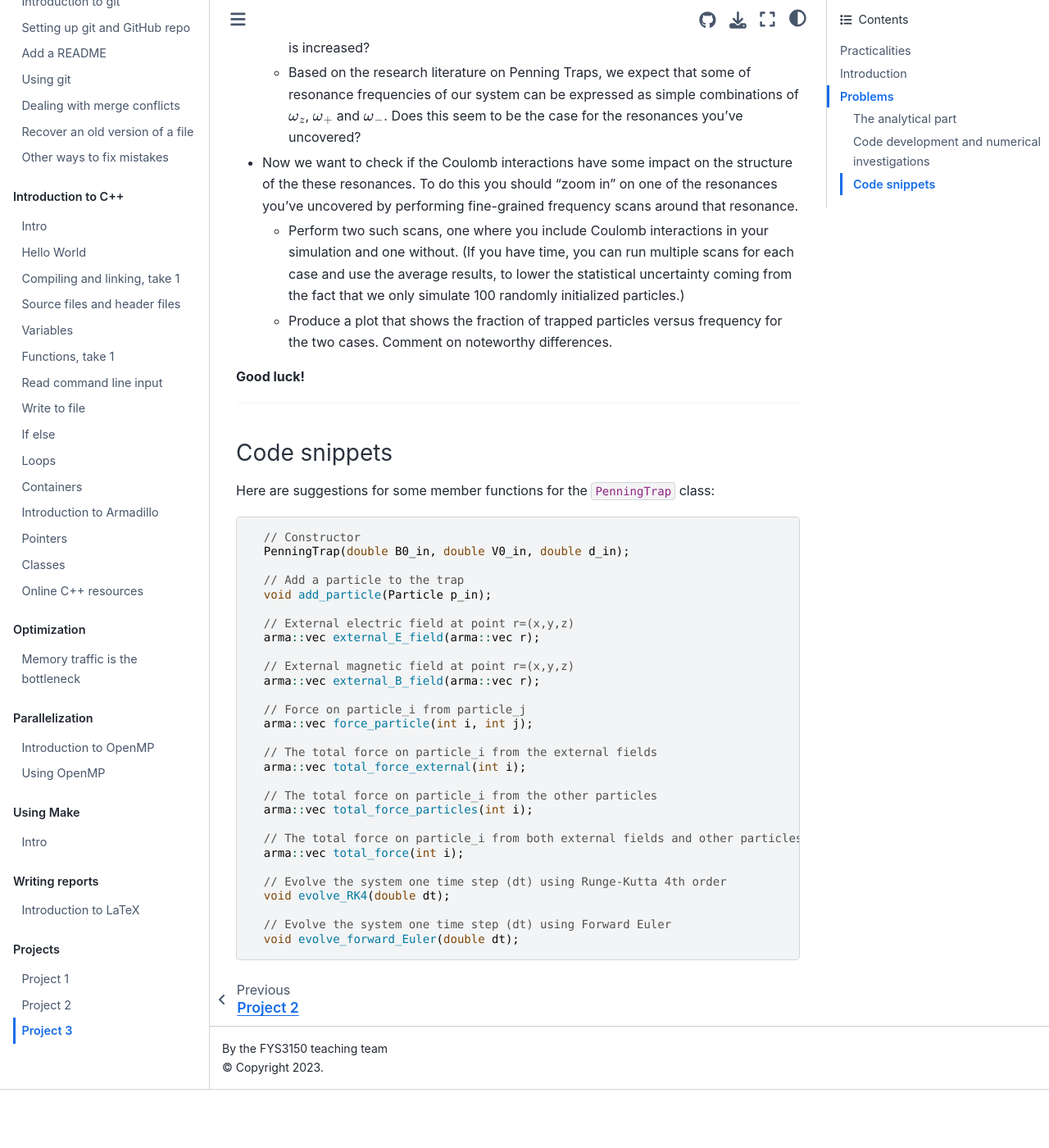
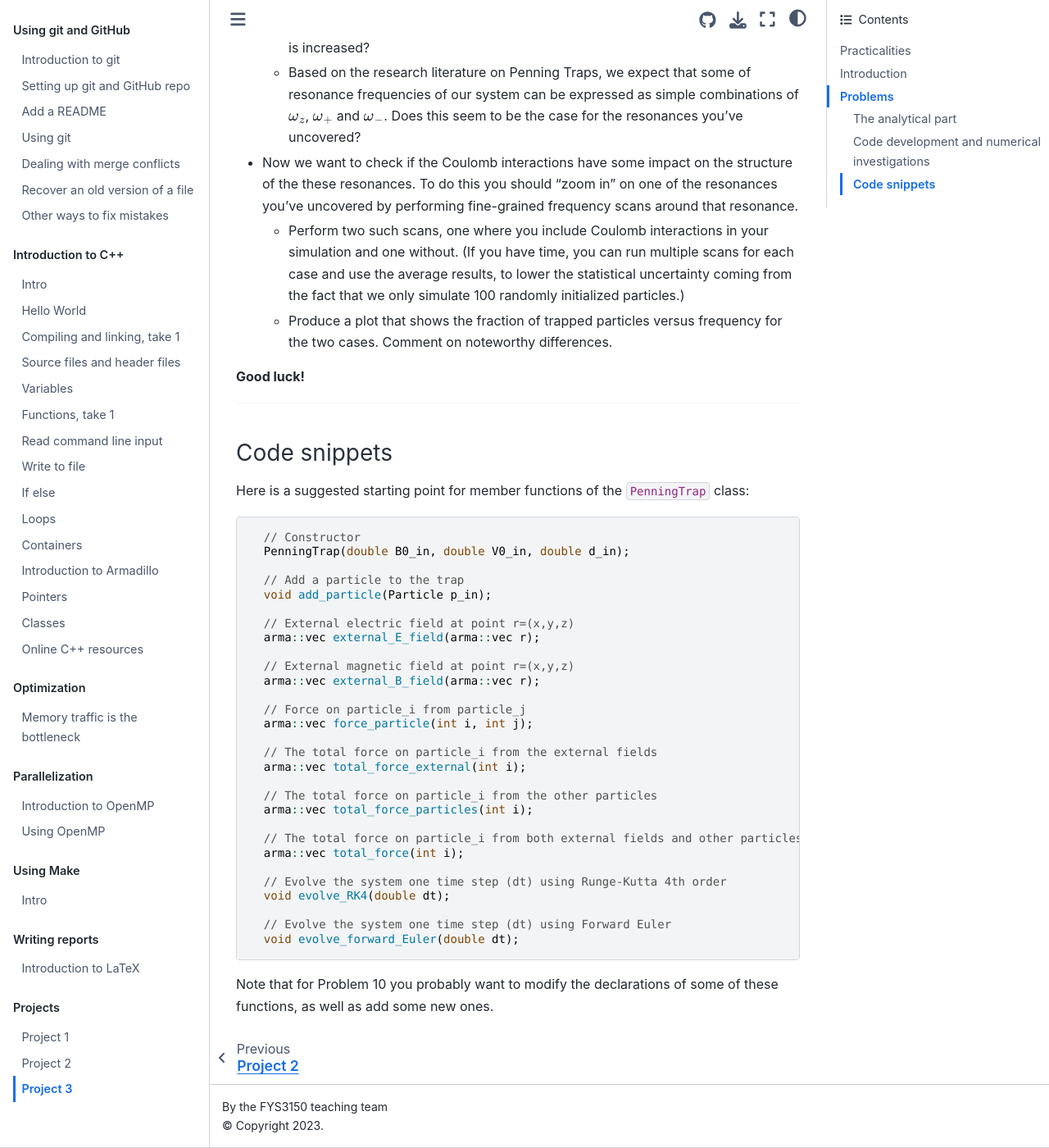
Before and after one commit to anderkve/FYS3150, a Jupyter Book: the page built from book/projects/project3.md, in a window 1280 px wide and 1400 px high, scrolled down 12144 px. Shown: the whole window at 82% size. Built offline with Jupyter Book 1.0.4 settings and Sphinx 7.4.7 and the Sphinx Book theme 1.1.4, drawn with Linux system fonts in a browser that asks for light colours; before the commit the page ends 13473 px from its top, so only the background shows below that.

Commit message:
Small comment on code snippet.
	modified:   book/projects/project3.md

````diff
--- a/book/projects/project3.md
+++ b/book/projects/project3.md
@@ -399,7 +399,7 @@
 
 ### Code snippets
 
-Here are suggestions for some member functions for the `PenningTrap` class:
+Here is a suggested starting point for member functions of the `PenningTrap` class:
 
 ```cpp
   // Constructor
@@ -433,7 +433,7 @@
   void evolve_forward_Euler(double dt);
 ```
 
-
+Note that for Problem 10 you probably want to modify the declarations of some of these functions, as well as add some new ones.
 
 
 
````
